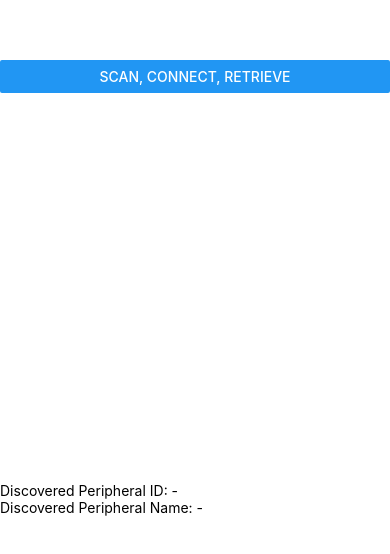
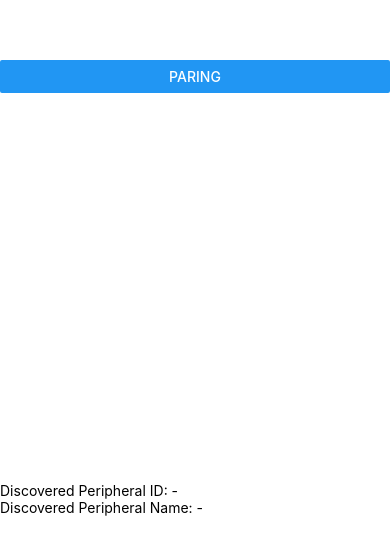
Before and after one commit to nacam403/monorepo-study, a React Native app in the folder packages/ble-mobile-app/: screen / in a window 390 px wide. Shown: the part 134-688 px from the top of the page. Built offline with nearby package versions, Linux system fonts and the light colour scheme; what react-native-ble-manager would draw is missing.

Commit message:
Androidで、ペアリング（ボンディング）とwriteをするところまで。

```diff
--- a/packages/ble-mobile-app/src/App.tsx
+++ b/packages/ble-mobile-app/src/App.tsx
@@ -1,7 +1,20 @@
 import React, { useState } from 'react'
 import { StyleSheet, SafeAreaView, View, Text, Button } from 'react-native'
 
-import { scan, connect, retrieveServices } from './BleManagerWrapper'
+import {
+  scan,
+  connect,
+  retrieveServices,
+  createBondWithRetry,
+  write,
+  read,
+  disconnect,
+} from './BleManagerWrapper'
+import {
+  WEIGHT_SCALE_SERVICE_UUID,
+  DATE_TIME_CHARACTERISTIC_UUID,
+  createDataTimeCharacteristicValue,
+} from './WeightScaleUtil'
 
 const blankPeripheral = {
   id: '-',
@@ -23,9 +36,28 @@ const App = () => {
           if (discoveredPeripheral) {
             await connect(discoveredPeripheral)
             await retrieveServices(discoveredPeripheral)
+
+            // TODO if Android
+            await createBondWithRetry(discoveredPeripheral)
+
+            const currentDateTime = createDataTimeCharacteristicValue()
+            await write({
+              peripheral: discoveredPeripheral,
+              serviceUUID: WEIGHT_SCALE_SERVICE_UUID,
+              characteristicUUID: DATE_TIME_CHARACTERISTIC_UUID,
+              data: currentDateTime,
+            })
+
+            const dateTimeArray = await read({
+              peripheral: discoveredPeripheral,
+              serviceUUID: WEIGHT_SCALE_SERVICE_UUID,
+              characteristicUUID: DATE_TIME_CHARACTERISTIC_UUID,
+            })
+            console.log(dateTimeArray)
+            await disconnect(discoveredPeripheral)
           }
         }}
-        title="scan, connect, retrieve"
+        title="Paring"
       />
 
       <View>
--- a/packages/ble-mobile-app/src/BleManagerWrapper.ts
+++ b/packages/ble-mobile-app/src/BleManagerWrapper.ts
@@ -12,6 +12,14 @@ const log = (message: string, detail?: Object) => {
 
 const isExpectedPeripheral = (name?: string) => {
   return name && name.match(/UC-352/)
+}
+
+const wait = (msec: number = 50) => {
+  return new Promise(resolve => {
+    setTimeout(() => {
+      resolve()
+    }, msec)
+  })
 }
 
 export const scan = async (): Promise<Peripheral | undefined> => {
@@ -96,3 +104,100 @@ export const retrieveServices = (peripheral: Peripheral) => {
     resolve(peripheralInfo)
   })
 }
+
+/**
+ * Androidの場合、以下のような挙動になる。
+ * 1. BleManager.createBondを呼ぶ。
+ * 2. OSによるポップアップが端末の画面に表示される。
+ * 3. ポップアップ表示と同時に、BleManager.createBondのPromiseはrejectされる。ポップアップの操作完了を待ってはくれない。
+ */
+const createBond = async (peripheral: Peripheral) => {
+  try {
+    log('Bonding starting...', { peripheral })
+    await BleManager.createBond(peripheral.id)
+    log('Bonding succeeded.', { peripheral })
+  } catch (e) {
+    log('Bonding failed.', e)
+    throw e
+  }
+}
+
+/**
+ * ユーザーがポップアップを操作してボンディングが完了するまで、createBondを繰り返す。
+ * ボンディング完了後ならば、createBondのPromiseはresolveされることを利用している。
+ */
+export const createBondWithRetry = async (peripheral: Peripheral) => {
+  let retry = 0
+
+  while (true) {
+    try {
+      await createBond(peripheral)
+      return // ボンディング完了
+    } catch (e) {
+      // ボンディング未了の場合、createBondを呼ぶとすぐにrejectされるので、ここに来る。
+      if (retry >= 20) {
+        throw e
+      }
+    }
+
+    // 少しwaitしながらリトライする。そのうちにユーザーがポップアップを操作して、ボンディングが完了するはずだから。
+    await wait(1000)
+    retry++
+  }
+}
+
+export const write = async ({
+  peripheral,
+  serviceUUID,
+  characteristicUUID,
+  data,
+}: {
+  peripheral: Peripheral
+  serviceUUID: string
+  characteristicUUID: string
+  data: number[]
+}) => {
+  try {
+    log('Write starting...', { serviceUUID, characteristicUUID })
+    await BleManager.write(peripheral.id, serviceUUID, characteristicUUID, data)
+    log('Write succeeded.', { serviceUUID, characteristicUUID })
+  } catch (e) {
+    log('Write failed.', e)
+    throw e
+  }
+}
+
+export const read = async ({
+  peripheral,
+  serviceUUID,
+  characteristicUUID,
+}: {
+  peripheral: Peripheral
+  serviceUUID: string
+  characteristicUUID: string
+}) => {
+  try {
+    log('Read starting...', { serviceUUID, characteristicUUID })
+    const data = await BleManager.read(
+      peripheral.id,
+      serviceUUID,
+      characteristicUUID,
+    )
+    log('Read succeeded.', { serviceUUID, characteristicUUID })
+    return data
+  } catch (e) {
+    log('Read failed.', e)
+    throw e
+  }
+}
+
+export const disconnect = async (peripheral: Peripheral) => {
+  try {
+    log('Disconnecting...', peripheral)
+    await BleManager.disconnect(peripheral.id)
+    log('Disconnected.', peripheral)
+  } catch (e) {
+    log('Disconnect failed.', e)
+    throw e
+  }
+}
--- /dev/null
+++ b/packages/ble-mobile-app/src/WeightScaleUtil.ts
@@ -0,0 +1,38 @@
+export const WEIGHT_SCALE_SERVICE_UUID = '181D'
+
+export const DATE_TIME_CHARACTERISTIC_UUID = '2A08'
+
+export const createDataTimeCharacteristicValue = (date: Date = new Date()) => {
+  const year = date.getFullYear()
+  const month = date.getMonth() + 1
+  const day = date.getDate()
+  const hour = date.getHours()
+  const minute = date.getMinutes()
+  const second = date.getSeconds()
+
+  const buffer = new ArrayBuffer(2 + 1 + 1 + 1 + 1 + 1)
+  const view = new DataView(buffer)
+  let offset = 0
+
+  view.setUint16(offset, year, true)
+  offset += 2
+
+  view.setUint8(offset, month)
+  offset++
+
+  view.setUint8(offset, day)
+  offset++
+
+  view.setUint8(offset, hour)
+  offset++
+
+  view.setUint8(offset, minute)
+  offset++
+
+  view.setUint8(offset, second)
+
+  const unsignedInt8Array = new Uint8Array(view.buffer)
+  // react-native-ble-managerのwrite()のdata引数は、Uint8Array型だと動かないらしい。
+  // number[]に変換する必要がある。
+  return Array.from(unsignedInt8Array)
+}
```
